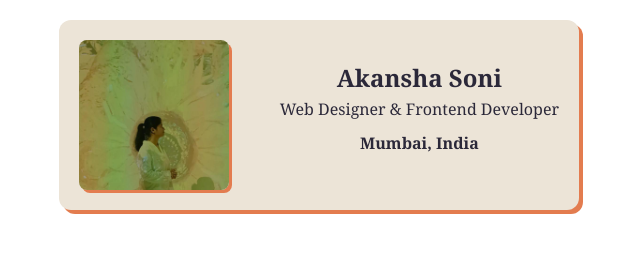
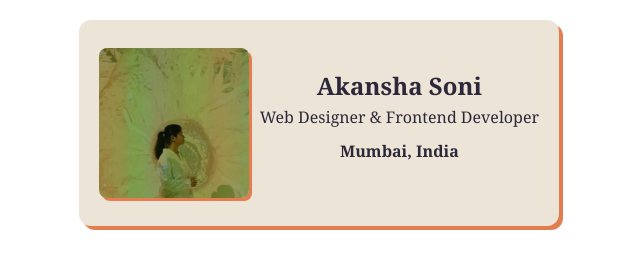
Before and after one commit to iakanshasoni/business-card, a website built with Vite: page index.html in a window 1280 px wide. Shown: the whole page, without its empty margins (321-961 px from the left). Built offline with nearby package versions, Linux system fonts and the light colour scheme.

Commit message:
Update styles.css

```diff
--- a/styles.css
+++ b/styles.css
@@ -15,9 +15,9 @@ body {
 }
 
 .card {
-    width: 480px;
+    width: 440px;
     margin: 0 auto;
-    padding: 20px;
+    padding: 28px 20px 28px 20px;
     display: flex;
     justify-content: space-between;
     text-align: center;
```
